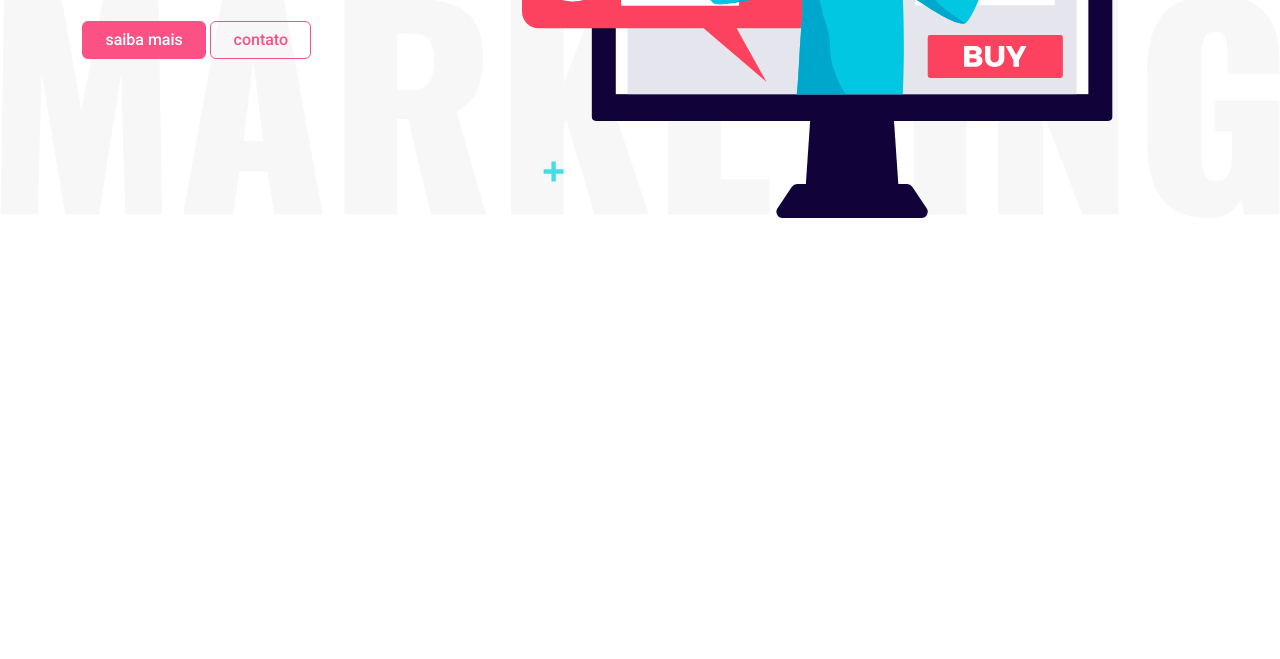
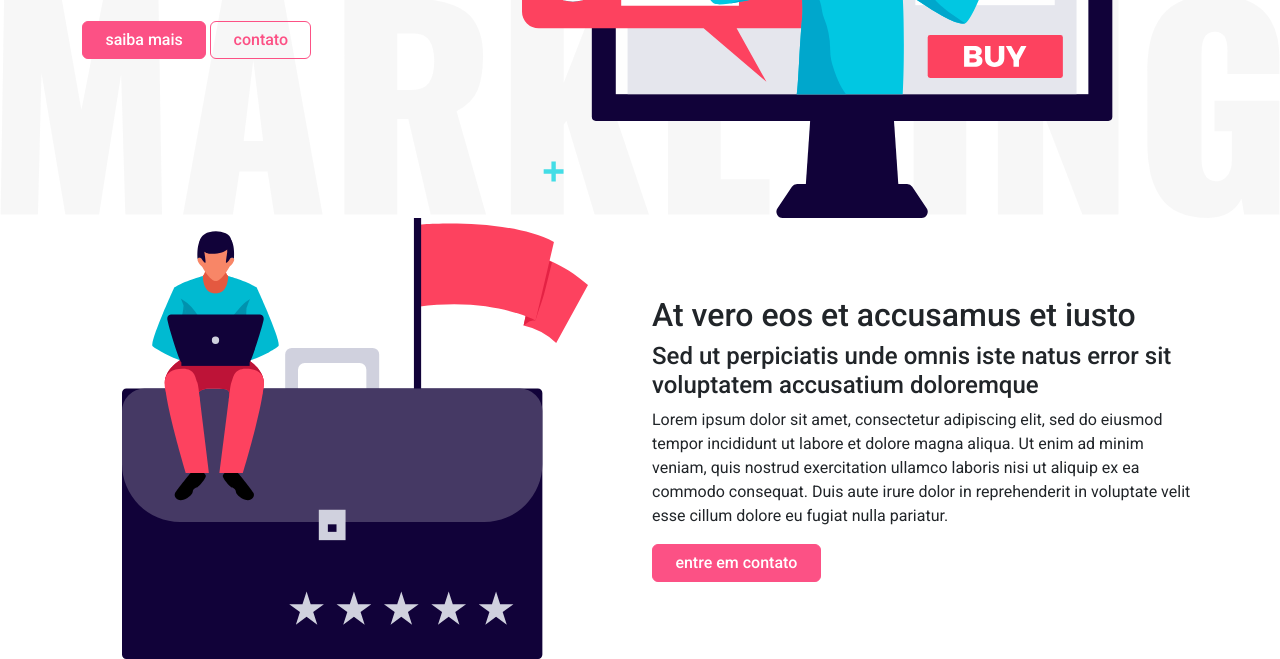
Before and after one commit to MarcusVMendes/bootstrap-landing-page, a plain HTML site: page index.html in a window 1280 px wide. Shown: the part 450-1109 px from the top of the page. Before the commit the page ends 800 px from the top, so only its background shows below. Drawn offline with nearby package versions, Linux system fonts and the light colour scheme.

Commit message:
feature: create about

```diff
--- a/index.html
+++ b/index.html
@@ -67,6 +67,28 @@
     </div>
     <!-- /SLIDER -->
 
+    <!-- SOBRE -->
+    <div id="sobre">
+        <div class="container">
+            <div class="row">
+                <div class="col-md-6 text-center align-self-center">
+                    <img src="/assets/sobre.svg" alt="sobre" class="img-fluid">
+                </div>
+                <div class=" col-md-6 align-self-center">
+                    <h2>At vero eos et accusamus et iusto</h2>
+                    <h4>Sed ut perpiciatis unde omnis iste natus error sit voluptatem accusatium doloremque</h4>
+                    <p>Lorem ipsum dolor sit amet, consectetur adipiscing elit, sed do eiusmod tempor incididunt ut
+                        labore et dolore magna aliqua. Ut enim ad minim veniam, quis nostrud exercitation ullamco
+                        laboris nisi ut aliquip ex ea commodo consequat. Duis aute irure dolor in reprehenderit in
+                        voluptate velit esse cillum dolore eu fugiat nulla pariatur.</p>
+                    <a href="#" class="btn btn-primary button button-primary">Entre em contato</a>
+                </div>
+            </div>
+        </div>
+    </div>
+    <!-- /SOBRE -->
+
+
     <script src="./js/jquery.js"></script>
     <script src="./js/bootstrap.bundle.min.js"></script>
 </body>
```
